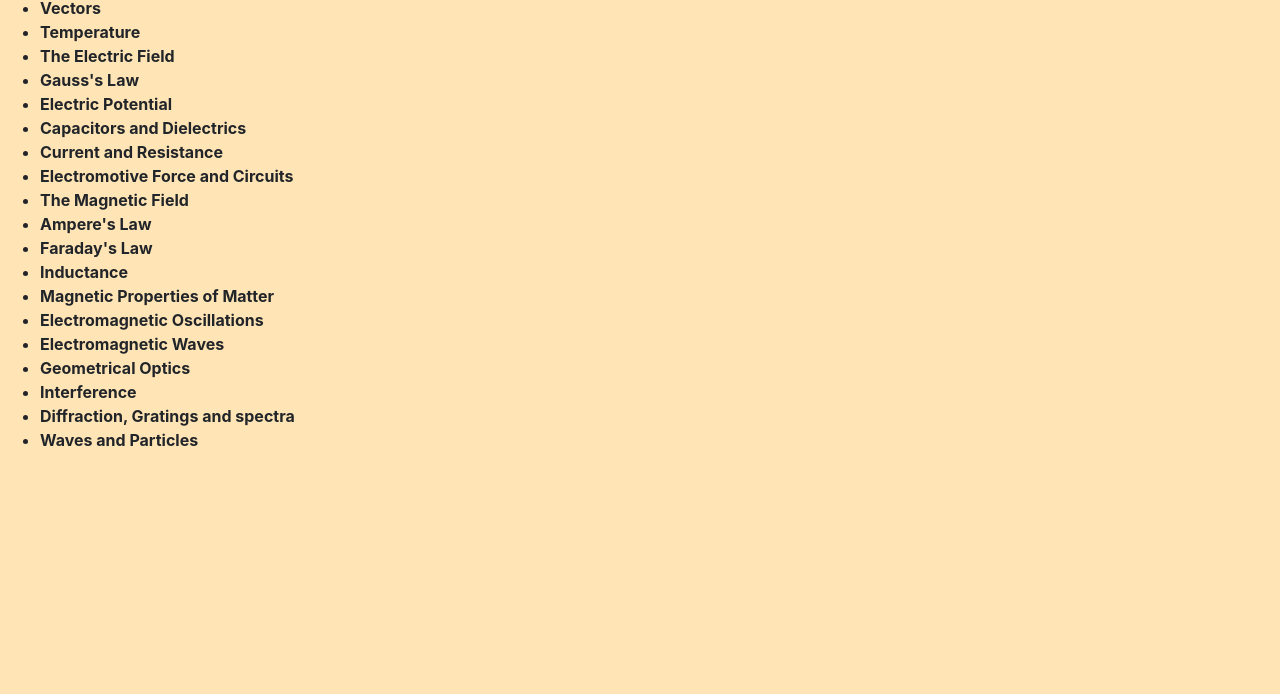
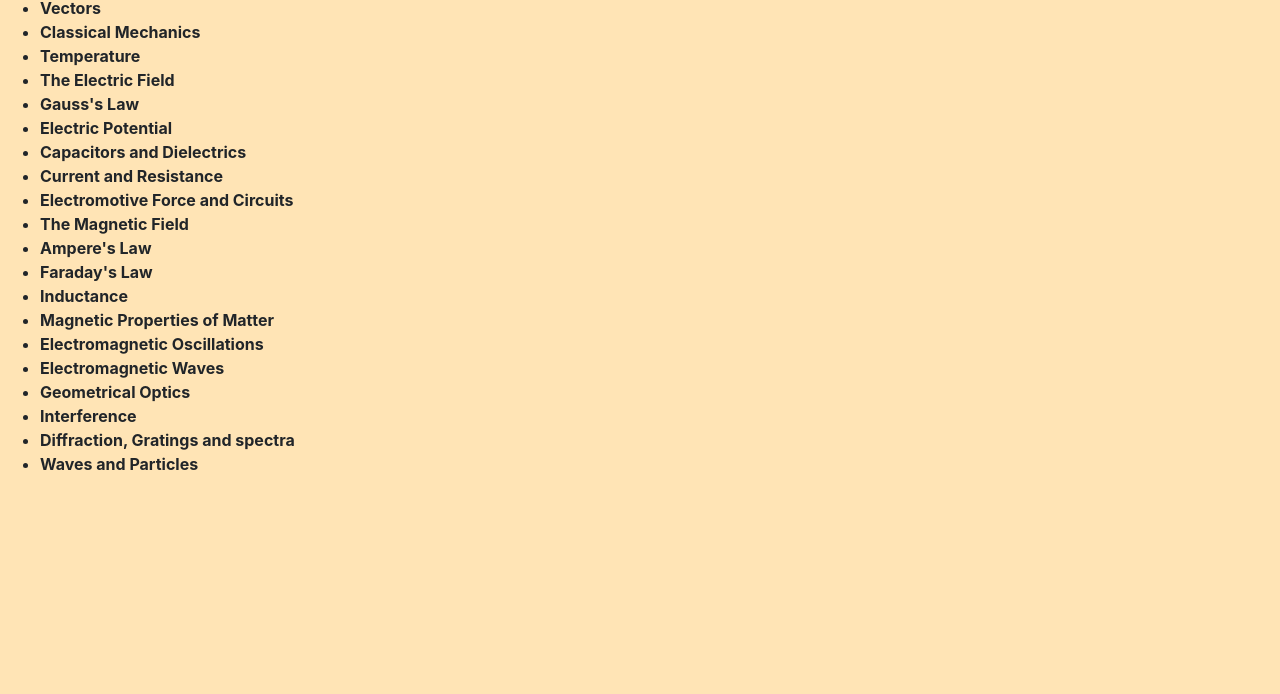
Before and after one commit to varlackc/ElectricalApplicationDev, a plain HTML site: page Physics.html in a window 1280 px wide. Shown: the part 106-800 px from the top of the page. Drawn offline with Linux system fonts and the light colour scheme.

Commit message:
Update Physics.html

```diff
--- a/Physics.html
+++ b/Physics.html
@@ -51,7 +51,7 @@
     <ul>
         <li><strong><a>Vectors</a></strong></li>
         <!-- li><strong><a>Kinematics</a></strong></li -->
-        <!-- li><strong>Classical Mechanics</strong></li -->
+        <li><strong>Classical Mechanics</strong></li>
         <!-- li><strong>Work and Energy</strong></li -->
         <!-- li><strong>Conservation of Energy</strong></li -->
         <!-- li><strong>Conservation of Linear Momentum</strong></li -->
```
